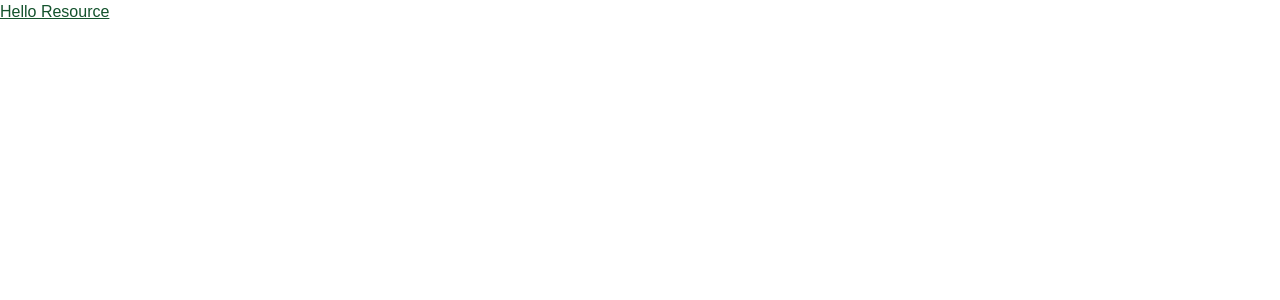
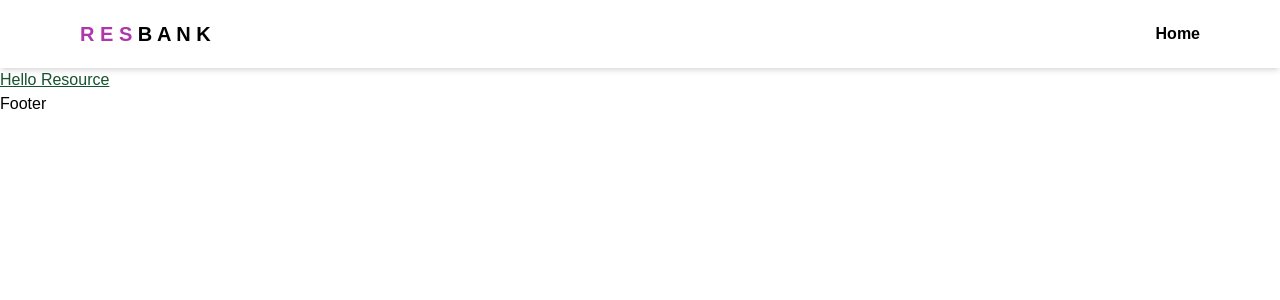
Before and after one commit to Dev-Elo-1505/Resource-Bank, a Next.js app: page / in a window 1280 px wide. Shown: the top 300 px of the page. Built offline with nearby package versions, Linux system fonts and the light colour scheme.

Commit message:
Build desktop navbar

```diff
--- /dev/null
+++ b/app/components/Footer.tsx
@@ -0,0 +1,7 @@
+import React from "react";
+
+const Footer = () => {
+  return <footer>Footer</footer>;
+};
+
+export default Footer;
--- /dev/null
+++ b/app/components/Header.tsx
@@ -0,0 +1,23 @@
+import Link from "next/link";
+import React from "react";
+
+const Header = () => {
+  return (
+    <header className="flex justify-between items-center py-5 px-20 shadow-md">
+      <div>
+        <h1 className="font-bold text-xl text-primary">
+          R E S<span className="text-black"> B A N K</span>
+
+        </h1>
+      </div>
+      <div>
+        <ul>
+          <li className="font-bold hover:text-primary"><Link href="/">Home</Link></li>
+        </ul>
+      </div>
+      {/* TODO: add authentication div */}
+    </header>
+  );
+};
+
+export default Header;
--- a/app/globals.css
+++ b/app/globals.css
@@ -4,10 +4,10 @@
 
 :root {
   --background: #ffffff;
-  --foreground: #171717;
+  --foreground: #1d1d1d;
 }
 
-@media (prefers-color-scheme: dark) {
+@media (prefers-color-scheme: light) {
   :root {
     --background: #0a0a0a;
     --foreground: #ededed;
@@ -15,8 +15,6 @@
 }
 
 body {
-  color: var(--foreground);
-  background: var(--background);
   font-family: Arial, Helvetica, sans-serif;
 }
 
--- a/app/layout.tsx
+++ b/app/layout.tsx
@@ -1,6 +1,7 @@
 import type { Metadata } from "next";
 import localFont from "next/font/local";
 import "./globals.css";
+import Footer from "./components/Footer";
 
 const geistSans = localFont({
   src: "./fonts/GeistVF.woff",
@@ -28,7 +29,9 @@ export default function RootLayout({
       <body
         className={`${geistSans.variable} ${geistMono.variable} antialiased`}
       >
+
         {children}
+        <Footer />
       </body>
     </html>
   );
--- a/app/page.tsx
+++ b/app/page.tsx
@@ -1,7 +1,10 @@
-
+import Header from "./components/Header";
 
 export default function Home() {
   return (
-    <div className="text-green-900 underline">Hello Resource</div>
+    <div>
+      <Header />
+      <div className="text-green-900 underline">Hello Resource</div>
+    </div>
   );
 }
--- /dev/null
+++ b/app/resource/page.tsx
@@ -0,0 +1,7 @@
+import React from "react";
+
+const page = () => {
+  return <div>page</div>;
+};
+
+export default page;
--- /dev/null
+++ b/app/resourceDetail/page.tsx
@@ -0,0 +1,7 @@
+import React from "react";
+
+const page = () => {
+  return <div>page</div>;
+};
+
+export default page;
--- a/tailwind.config.ts
+++ b/tailwind.config.ts
@@ -9,8 +9,7 @@ const config: Config = {
   theme: {
     extend: {
       colors: {
-        background: "var(--background)",
-        foreground: "var(--foreground)",
+        primary: "#ad37ab",
       },
     },
   },
```
